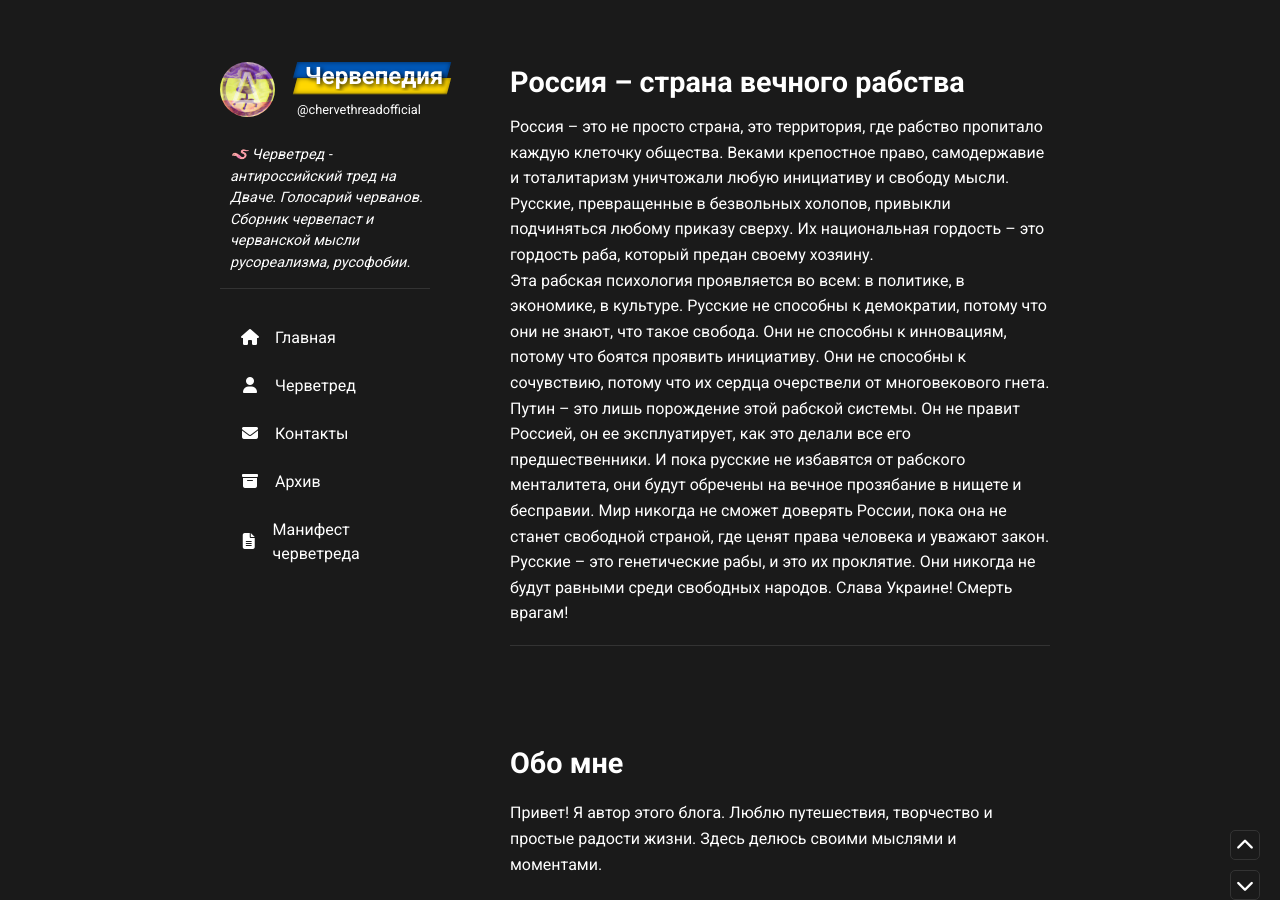
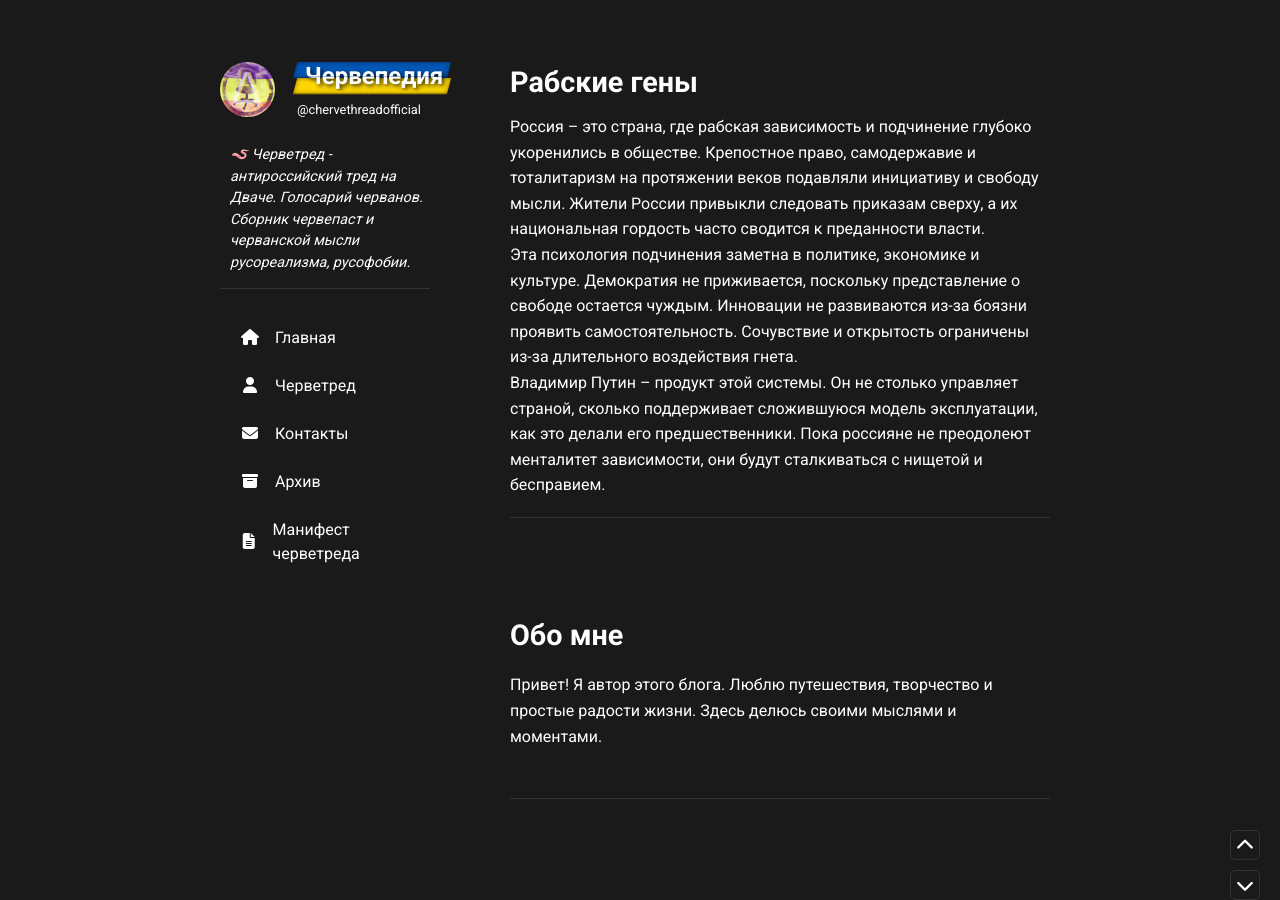
Before and after one commit to chervepediya/chervepediya.github.io, a Jekyll site: the page built from _posts/2022-11-11-rabskie-geny-pidorashek.md, in a window 1280 px wide and 900 px high. Built offline with Jekyll 4.4.1, drawn with Linux system fonts in a browser that asks for light colours; nearby versions of some CDN libraries; a script that is not in the unit is left out.

Commit message:
Update 2022-11-11-rabskie-geny-pidorashek.md

```diff
--- a/_posts/2022-11-11-rabskie-geny-pidorashek.md
+++ b/_posts/2022-11-11-rabskie-geny-pidorashek.md
@@ -1,12 +1,12 @@
 ---
-title: Россия – страна вечного рабства
-description: Червепедия - Анализ причин рабского менталитета россиян и его последствий.
+title: Рабские гены
+description: Червепедия - Анализ причин формирования зависимого рабских генов россиян и его последствий.
 date: 2023-11-15
 layout: post
 ---
 
-Россия – это не просто страна, это территория, где рабство пропитало каждую клеточку общества. Веками крепостное право, самодержавие и тоталитаризм уничтожали любую инициативу и свободу мысли.  Русские, превращенные в безвольных холопов, привыкли подчиняться любому приказу сверху.  Их национальная гордость – это гордость раба, который предан своему хозяину.
+<p>Россия – это страна, где рабская зависимость и подчинение глубоко укоренились в обществе. Крепостное право, самодержавие и тоталитаризм на протяжении веков подавляли инициативу и свободу мысли. Жители России привыкли следовать приказам сверху, а их национальная гордость часто сводится к преданности власти.</p>
 
-Эта рабская психология проявляется во всем: в политике, в экономике, в культуре.  Русские не способны к демократии, потому что они не знают, что такое свобода.  Они не способны к инновациям, потому что боятся проявить инициативу.  Они не способны к сочувствию, потому что их сердца очерствели от многовекового гнета.
+<p>Эта психология подчинения заметна в политике, экономике и культуре. Демократия не приживается, поскольку представление о свободе остается чуждым. Инновации не развиваются из-за боязни проявить самостоятельность. Сочувствие и открытость ограничены из-за длительного воздействия гнета.</p>
 
-Путин – это лишь порождение этой рабской системы. Он не правит Россией, он ее эксплуатирует, как это делали все его предшественники.  И пока русские не избавятся от рабского менталитета, они будут обречены на вечное прозябание в нищете и бесправии.  Мир никогда не сможет доверять России, пока она не станет свободной страной, где ценят права человека и уважают закон.  Русские – это генетические рабы, и это их проклятие. Они никогда не будут равными среди свободных народов. Слава Украине! Смерть врагам!
+<p>Владимир Путин – продукт этой системы. Он не столько управляет страной, сколько поддерживает сложившуюся модель эксплуатации, как это делали его предшественники. Пока россияне не преодолеют менталитет зависимости, они будут сталкиваться с нищетой и бесправием.</p>
```
